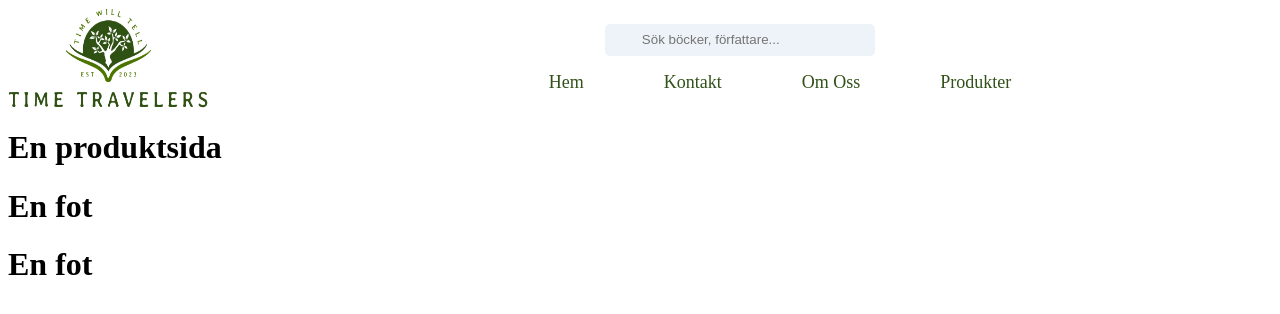
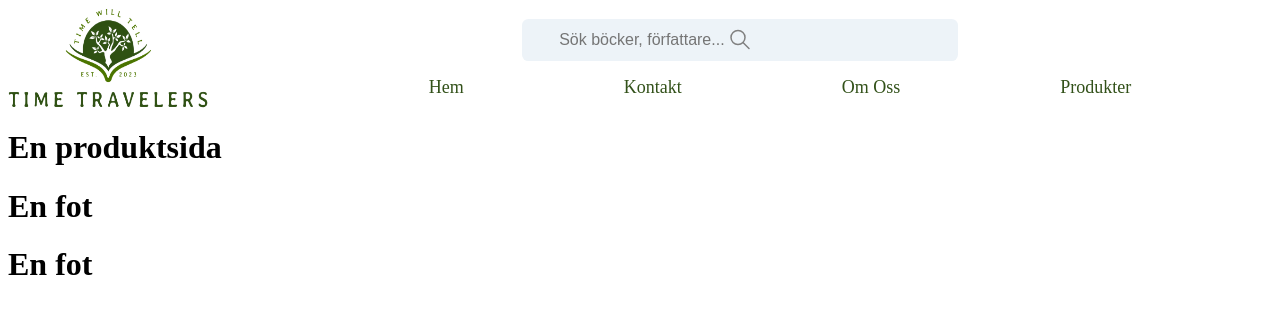
Before and after one commit to MauritzEmanuel/GroupProject_Frontend2, a React (Vite) app in the folder Frontend/: page /products/1 in a window 1280 px wide. Shown: the top 314 px of the page. Built offline with nearby package versions, Linux system fonts and the light colour scheme; no server answers.

Commit message:
navbar fort.

```diff
--- a/Frontend/src/components/Navbar.jsx
+++ b/Frontend/src/components/Navbar.jsx
@@ -20,6 +20,11 @@ const Navbar = () => {
                     <div className='div-su-nav'>
                         <div className='search-nav flex'>
                             <input placeholder="Sök böcker, författare..." role="combobox" aria-autocomplete="list" aria-label="Sök" aria-activedescendant="" aria-expanded="false" type="text"/>
+                            <svg xmlns="http://www.w3.org/2000/svg" class="search-icon" width="24" height="25" viewBox="0 0 24 24" stroke-width="1.5" stroke="#808080" fill="none" stroke-linecap="round" stroke-linejoin="round">
+                                <path stroke="none" d="M0 0h24v24H0z" fill="none"/>
+                                <path d="M10 10m-7 0a7 7 0 1 0 14 0a7 7 0 1 0 -14 0" />
+                                <path d="M21 21l-6 -6" />
+                            </svg>
                         </div>
                         <ul className='ul-nav flex'>
                             <li>
--- a/Frontend/src/cssFiles/navbar.css
+++ b/Frontend/src/cssFiles/navbar.css
@@ -23,26 +23,32 @@
     list-style-type: none;
     margin-top: auto;
     width: 100%;
+    position: relative;
+    align-items: center;
 }
   .search-nav input {
-    height: 2.25em;
-    width: 20em;
+    height: 2.5em;
+    width: 27em;
     background-color: #edf3f8;
     border-radius: .4em;
     text-indent: 2.2rem;
+    font-size: medium;
     border: none;
     transition: border 0.3s;
   }
     .search-nav input:hover {
         border: 1px solid green;
     }
+  .search-nav svg {
+    position: absolute;
+  }
 
 .ul-nav {
     justify-content: center;
     list-style-type: none;
     margin-bottom: auto;
     width: 100%;
-    gap: 5em;
+    gap: 10em;
 }
   .ul-nav li {
     flex-direction: column;
```
